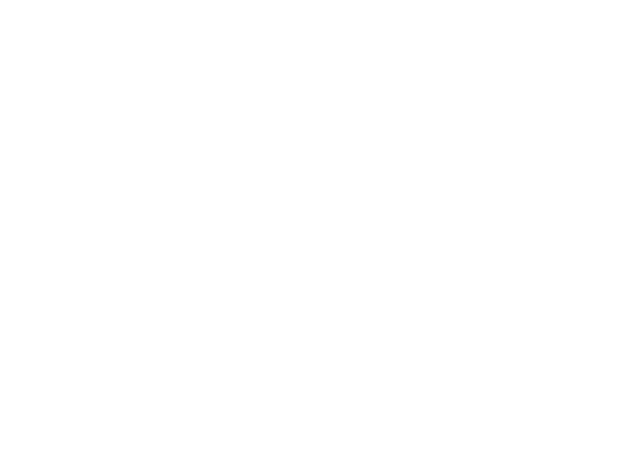
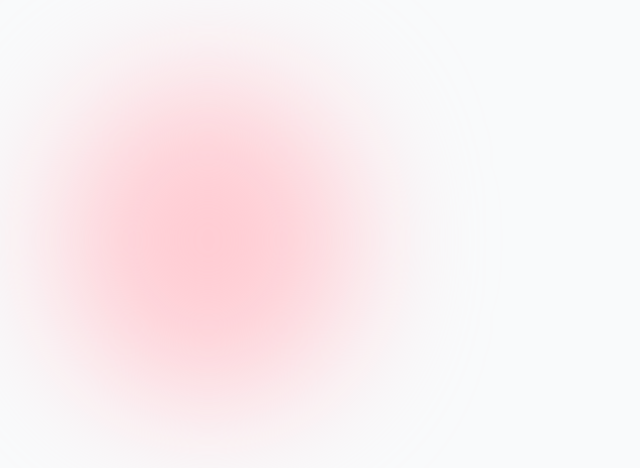
Before and after one commit to ZVKubajak/Portfolio, a React (Vite) app: page / in a window 1280 px wide. Shown: the top 468 px of the page, without its empty margins (0-640 px from the left). Built offline with nearby package versions, Linux system fonts and the light colour scheme.

Commit message:
Styled Background

```diff
--- a/index.html
+++ b/index.html
@@ -10,7 +10,7 @@
     <meta name="viewport" content="width=device-width, initial-scale=1.0" />
     <title>Zander Kubajak | Portfolio</title>
   </head>
-  <body>
+  <body class="bg-gray-50 text-gray-950">
     <div id="root"></div>
     <script type="module" src="/src/main.tsx"></script>
   </body>
--- a/src/App.tsx
+++ b/src/App.tsx
@@ -1,8 +1,8 @@
 function App() {
   return (
-    <>
-      <div></div>
-    </>
+    <main className="relative">
+      <div className="absolute top-20 left-16 -z-10 bg-rose-200 h-80 w-72 rounded-full blur-3xl" />
+    </main>
   );
 }
 
```
